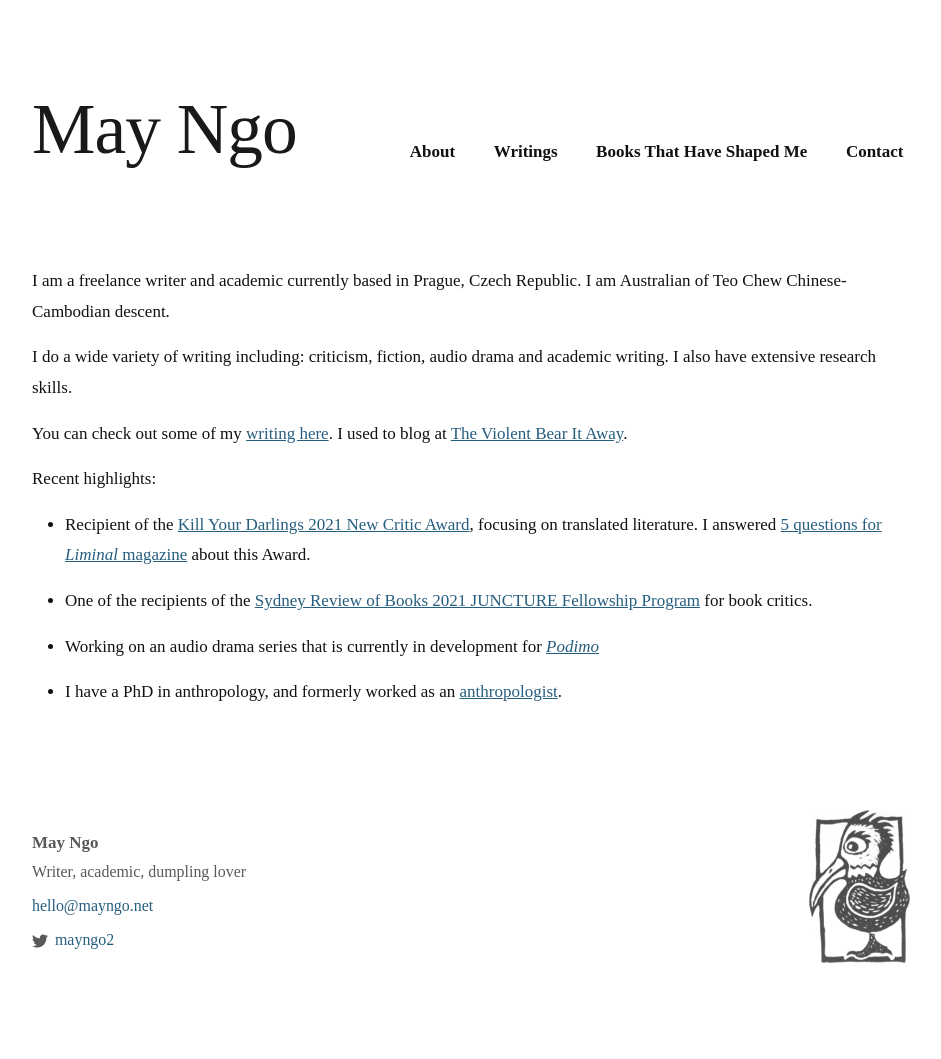
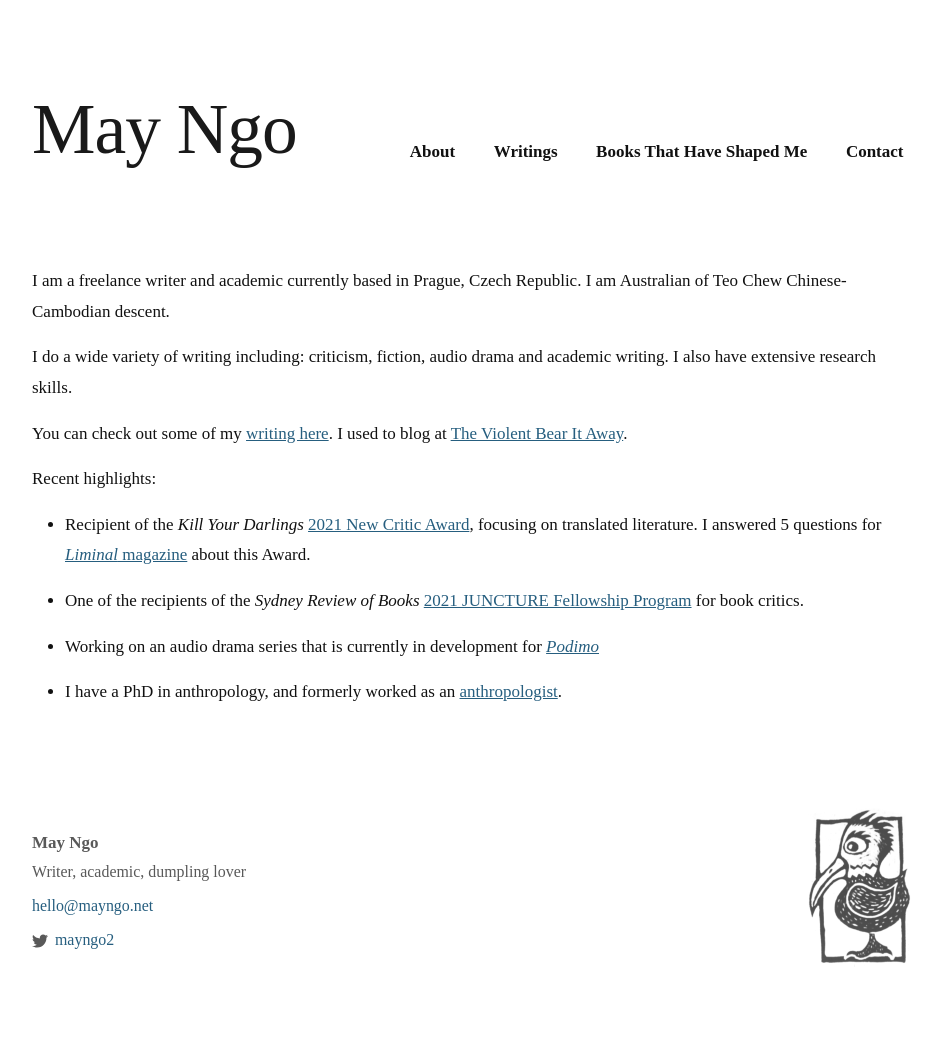
Before and after one commit to mayngo-net/mayngo-net.github.io, a Jekyll site: the page built from index.markdown, in a window 1280 px wide. Shown: the whole page, without its empty margins (168-1109 px from the left). Built offline with Jekyll 4.4.1, drawn with Linux system fonts in a browser that asks for light colours; some web fonts are replaced.

```diff
--- a/index.markdown
+++ b/index.markdown
@@ -12,9 +12,9 @@ You can check out some of my [writing here](writings). I used to blog at [The Vi
 
 Recent highlights:
 
-- Recipient of the [Kill Your Darlings 2021 New Critic Award](https://www.killyourdarlings.com.au/2020/12/announcing-kyds-2021-new-critic-may-ngo/), focusing on translated literature. I answered [5 questions for _Liminal_ magazine](https://www.liminalmag.com/5-questions/may-ngo) about this Award.
+- Recipient of the _Kill Your Darlings_ [2021 New Critic Award](https://www.killyourdarlings.com.au/2020/12/announcing-kyds-2021-new-critic-may-ngo/), focusing on translated literature. I answered 5 questions for [_Liminal_ magazine](https://www.liminalmag.com/5-questions/may-ngo) about this Award.
 
-- One of the recipients of the [Sydney Review of Books 2021 JUNCTURE Fellowship Program](https://sydneyreviewofbooks.com/juncture2021/) for book critics.
+- One of the recipients of the _Sydney Review of Books_ [2021 JUNCTURE Fellowship Program](https://sydneyreviewofbooks.com/juncture2021/) for book critics.
 
 - Working on an audio drama series that is currently in development for [_Podimo_](https://podimo.com/en/)
 
```
